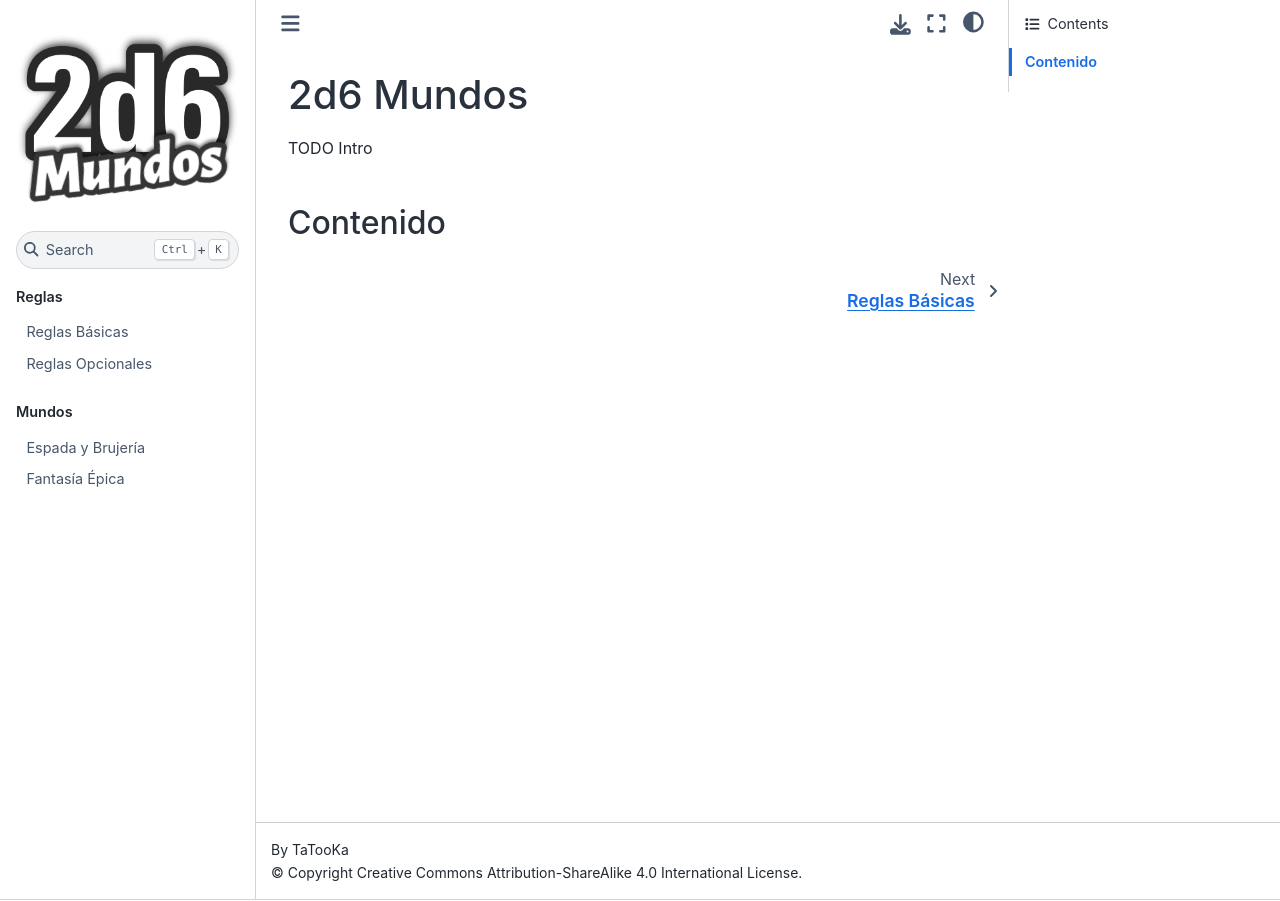
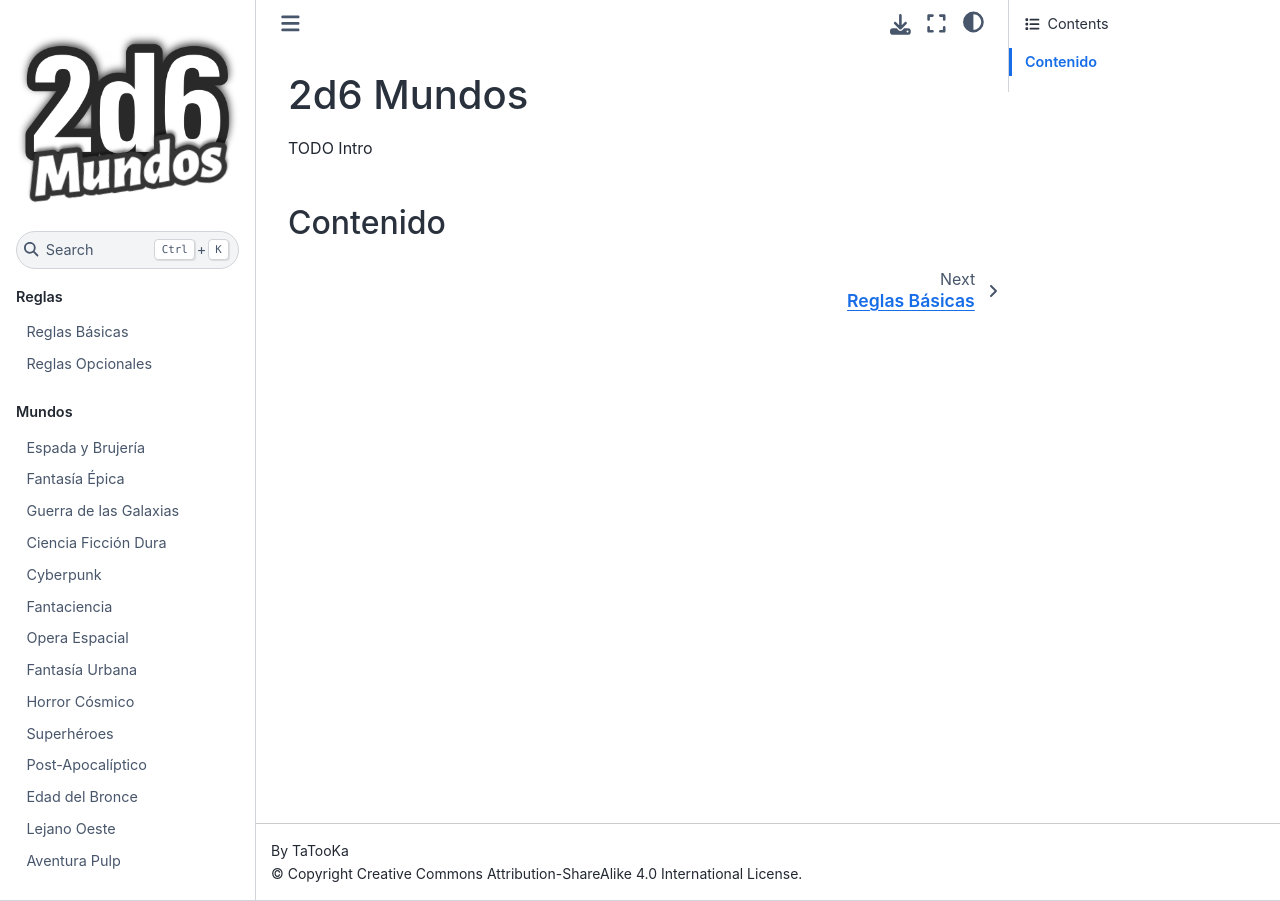
Before and after one commit to TaTooKa/2d6Mundos, a Sphinx documentation site: the page built from docs/source/index.rst, in a window 1280 px wide. Built offline with Sphinx 7.4.7 and the Sphinx Book theme 1.1.4, drawn with Linux system fonts in a browser that asks for light colours; some web fonts are replaced.

Commit message:
add worlds

```diff
--- a/docs/source/index.rst
+++ b/docs/source/index.rst
@@ -19,3 +19,15 @@ Contenido
 
    pages/worlds/espada-y-brujeria
    pages/worlds/fantasia-epica
+   pages/worlds/guerra-de-las-galaxias
+   pages/worlds/ciencia-ficcion-dura
+   pages/worlds/cyberpunk
+   pages/worlds/fantaciencia
+   pages/worlds/opera-espacial
+   pages/worlds/fantasia-urbana
+   pages/worlds/horror-cosmico
+   pages/worlds/superheroes
+   pages/worlds/post-apocaliptico
+   pages/worlds/edad-del-bronce
+   pages/worlds/lejano-oeste
+   pages/worlds/aventura-pulp
--- /dev/null
+++ b/docs/source/pages/worlds/aventura-pulp.rst
@@ -0,0 +1,2 @@
+Aventura Pulp
+=============
--- /dev/null
+++ b/docs/source/pages/worlds/ciencia-ficcion-dura.rst
@@ -0,0 +1,2 @@
+Ciencia Ficción Dura
+====================
--- /dev/null
+++ b/docs/source/pages/worlds/cyberpunk.rst
@@ -0,0 +1,2 @@
+Cyberpunk
+=========
--- /dev/null
+++ b/docs/source/pages/worlds/edad-del-bronce.rst
@@ -0,0 +1,2 @@
+Edad del Bronce
+===============
--- /dev/null
+++ b/docs/source/pages/worlds/fantaciencia.rst
@@ -0,0 +1,2 @@
+Fantaciencia
+============
--- /dev/null
+++ b/docs/source/pages/worlds/fantasia-urbana.rst
@@ -0,0 +1,2 @@
+Fantasía Urbana
+===============
--- /dev/null
+++ b/docs/source/pages/worlds/guerra-de-las-galaxias.rst
@@ -0,0 +1,2 @@
+Guerra de las Galaxias
+======================
--- /dev/null
+++ b/docs/source/pages/worlds/horror-cosmico.rst
@@ -0,0 +1,2 @@
+Horror Cósmico
+==============
--- /dev/null
+++ b/docs/source/pages/worlds/lejano-oeste.rst
@@ -0,0 +1,2 @@
+Lejano Oeste
+============
--- /dev/null
+++ b/docs/source/pages/worlds/opera-espacial.rst
@@ -0,0 +1,2 @@
+Opera Espacial
+==============
--- /dev/null
+++ b/docs/source/pages/worlds/post-apocaliptico.rst
@@ -0,0 +1,2 @@
+Post-Apocalíptico
+=================
--- /dev/null
+++ b/docs/source/pages/worlds/superheroes.rst
@@ -0,0 +1,2 @@
+Superhéroes
+===========
```
